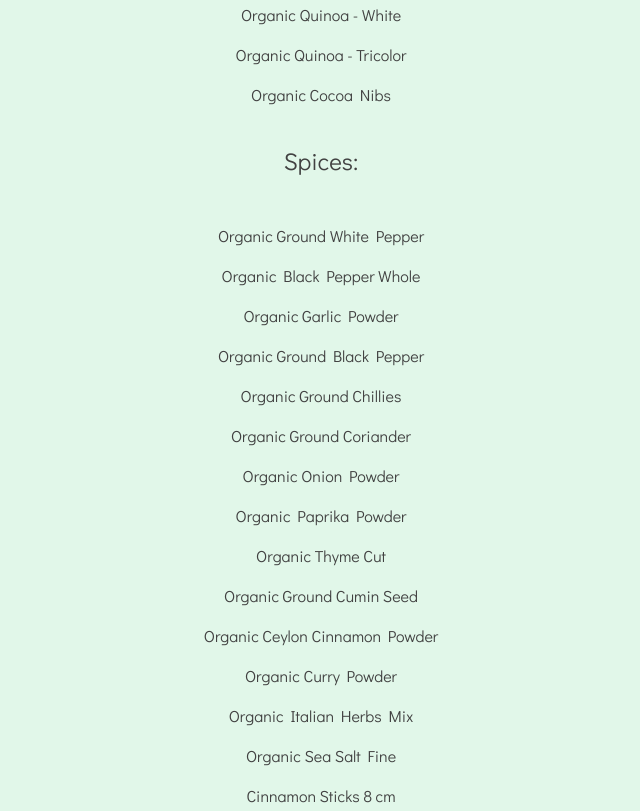
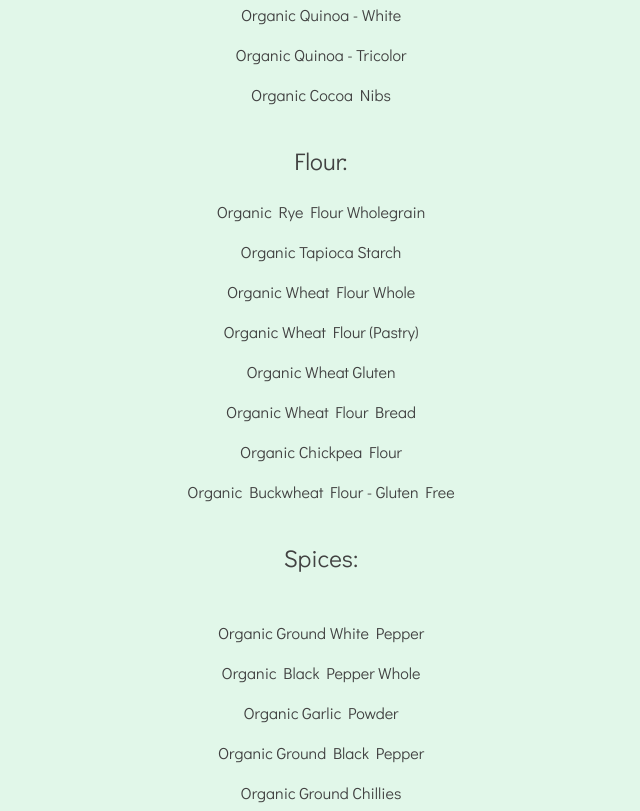
Before and after one commit to KlavierCat/littleplantpantry2.0, a website: page index.html in a window 1280 px wide. Shown: the part 3589-4400 px from the top of the page, without its empty margins (319-959 px from the left). Drawn offline with Linux system fonts and the light colour scheme.

Commit message:
Update index.html

```diff
--- a/index.html
+++ b/index.html
@@ -190,6 +190,20 @@
 
           <br/>
 
+	<div class="text-primary">
+          <h4 class="mb-4 text-black">Flour:</h4>
+
+	<p> Organic Rye Flour Wholegrain </p>
+	<p> Organic Tapioca Starch </p>
+	<p> Organic Wheat Flour Whole </p>
+	<p> Organic Wheat Flour (Pastry) </p>
+	<p> Organic Wheat Gluten </p>
+	<p> Organic Wheat Flour Bread </p>
+	<p> Organic Chickpea Flour </p>
+	<p> Organic Buckwheat Flour - Gluten Free </p>
+
+	<br/>
+
         <div class="text-primary">
           <h4 class="mb-4 text-black">Spices:</h4>
 
@@ -212,6 +226,7 @@
 	<p> Cinnamon Sticks 8 cm </p>
 	<p> Smoked Paprika Powder </p>
 
+	</div>
 	</div>
 	</div>
 	</div>
```
